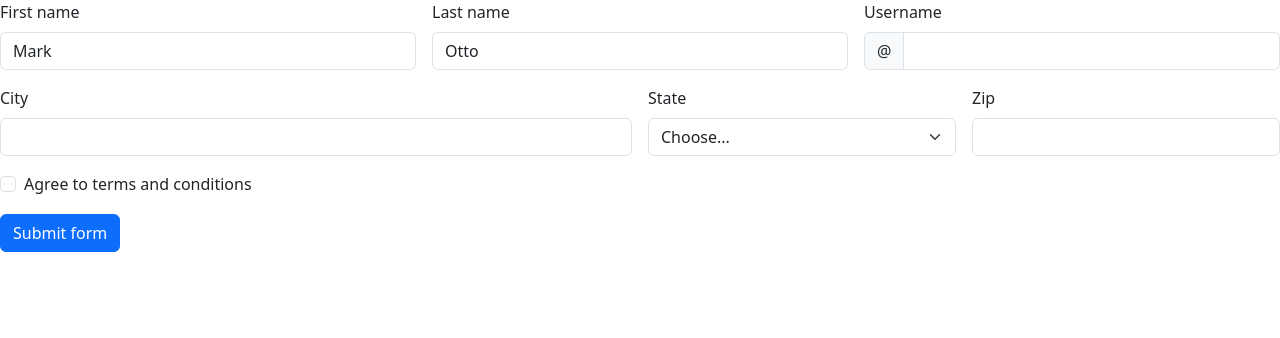
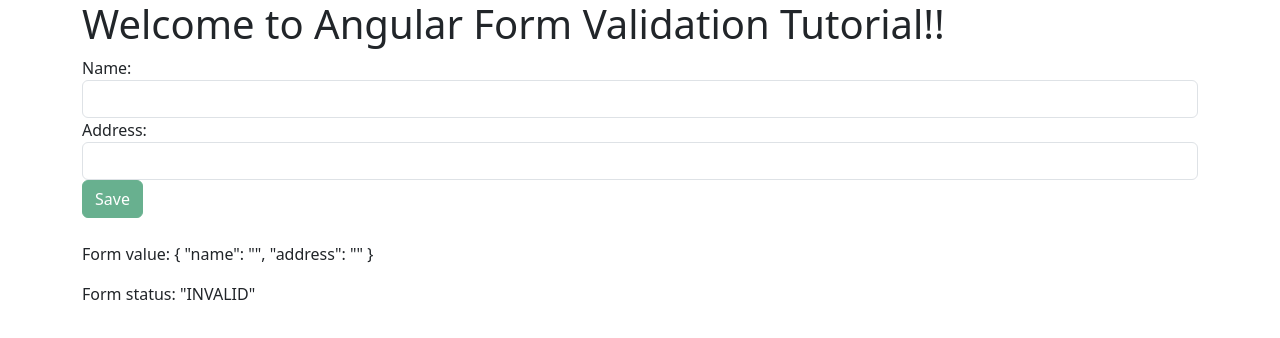
Before and after one commit to gabrielfelipe29/obligatorioBD, an Angular app in the folder Angular/obligatorioBD/: page /formulario in a window 1280 px wide. Shown: the top 338 px of the page. Built offline with nearby package versions, Linux system fonts and the light colour scheme.

Commit message:
Agregando validacion a campos formulario

```diff
--- a/Angular/obligatorioBD/src/app/app.module.ts
+++ b/Angular/obligatorioBD/src/app/app.module.ts
@@ -1,5 +1,6 @@
 import { NgModule } from '@angular/core';
 import { BrowserModule } from '@angular/platform-browser';
+import { ReactiveFormsModule } from '@angular/forms';
 
 import { AppRoutingModule } from './app-routing.module';
 import { AppComponent } from './app.component';
@@ -22,6 +23,7 @@
   ],
   imports: [
     BrowserModule,
+    ReactiveFormsModule,
     AppRoutingModule
   ],
   providers: [],
--- a/Angular/obligatorioBD/src/app/formulario/formulario.component.css
+++ b/Angular/obligatorioBD/src/app/formulario/formulario.component.css
@@ -0,0 +1,11 @@
+.error {
+  color: red;
+}
+
+input.ng-invalid.ng-touched {
+  border: red 1px solid;
+}
+
+input.ng-valid.ng-touched {
+  border: green 1px solid;
+}
--- a/Angular/obligatorioBD/src/app/formulario/formulario.component.html
+++ b/Angular/obligatorioBD/src/app/formulario/formulario.component.html
@@ -1,64 +1,35 @@
-<form class="row g-3 needs-validation" novalidate>
-    <div class="col-md-4">
-      <label for="validationCustom01" class="form-label">First name</label>
-      <input type="text" class="form-control" id="validationCustom01" value="Mark" required>
-      <div class="valid-feedback">
-        Looks good!
-      </div>
-    </div>
-    <div class="col-md-4">
-      <label for="validationCustom02" class="form-label">Last name</label>
-      <input type="text" class="form-control" id="validationCustom02" value="Otto" required>
-      <div class="valid-feedback">
-        Looks good!
-      </div>
-    </div>
-    <div class="col-md-4">
-      <label for="validationCustomUsername" class="form-label">Username</label>
-      <div class="input-group has-validation">
-        <span class="input-group-text" id="inputGroupPrepend">@</span>
-        <input type="text" class="form-control" id="validationCustomUsername" aria-describedby="inputGroupPrepend" required>
-        <div class="invalid-feedback">
-          Please choose a username.
+<!-- app.component.html -->
+
+<div class="container">
+    <h1>
+        Welcome to {{title}}!!
+    </h1>
+    <form [formGroup]="angForm" novalidate>
+        <div class="form-group">
+            <label>Name:</label>
+            <input class="form-control" formControlName="name" type="text">
         </div>
-      </div>
-    </div>
-    <div class="col-md-6">
-      <label for="validationCustom03" class="form-label">City</label>
-      <input type="text" class="form-control" id="validationCustom03" required>
-      <div class="invalid-feedback">
-        Please provide a valid city.
-      </div>
-    </div>
-    <div class="col-md-3">
-      <label for="validationCustom04" class="form-label">State</label>
-      <select class="form-select" id="validationCustom04" required>
-        <option selected disabled value="">Choose...</option>
-        <option>...</option>
-      </select>
-      <div class="invalid-feedback">
-        Please select a valid state.
-      </div>
-    </div>
-    <div class="col-md-3">
-      <label for="validationCustom05" class="form-label">Zip</label>
-      <input type="text" class="form-control" id="validationCustom05" required>
-      <div class="invalid-feedback">
-        Please provide a valid zip.
-      </div>
-    </div>
-    <div class="col-12">
-      <div class="form-check">
-        <input class="form-check-input" type="checkbox" value="" id="invalidCheck" required>
-        <label class="form-check-label" for="invalidCheck">
-          Agree to terms and conditions
-        </label>
-        <div class="invalid-feedback">
-          You must agree before submitting.
+
+        <div class="error"
+            *ngIf="angForm.controls['name'].invalid && (angForm.controls['name'].dirty || angForm.controls['name'].touched)">
+            <div [hidden]="!angForm.controls['name'].errors.required">
+                Nombre no puede estar vacío.
+            </div>
         </div>
-      </div>
-    </div>
-    <div class="col-12">
-      <button class="btn btn-primary" type="submit">Submit form</button>
-    </div>
-  </form>
+
+        <div class="form-group">
+            <label>Address:</label>
+            <input class="form-control" formControlName="address" type="text">
+        </div>
+        <div *ngIf="angForm.controls['address'].invalid && (angForm.controls['address'].dirty || angForm.controls['address'].touched)"
+            class="alert alert-danger">
+            email is required.
+        </div>
+        <button type="submit" [disabled]="angForm.pristine || angForm.invalid" class="btn btn-success">
+            Save
+        </button>
+    </form>
+    <br />
+    <p>Form value: {{ angForm.value | json }}</p>
+    <p>Form status: {{ angForm.status | json }}</p>
+</div>
--- a/Angular/obligatorioBD/src/app/formulario/formulario.component.ts
+++ b/Angular/obligatorioBD/src/app/formulario/formulario.component.ts
@@ -1,4 +1,5 @@
 import { Component } from '@angular/core';
+import { FormGroup, FormBuilder, Validators } from '@angular/forms';
 
 @Component({
   selector: 'app-formulario',
@@ -6,6 +7,22 @@
   styleUrls: ['./formulario.component.css']
 })
 export class FormularioComponent {
+
+  //CI, nombre, fecha nacimiento, tiene carne de salud (chkbtn), fchvnc carne, comprobante (pdf o jpg)
+
+
+  title = 'Angular Form Validation Tutorial';
+  angForm: FormGroup;
+  constructor(private fb: FormBuilder) {
+    this.createForm();
+  }
+  createForm() {
+    this.angForm = this.fb.group({
+      name: ['', [Validators.required, Validators.minLength(5)]],
+      address: ['', Validators.required]
+    });
+  }
+
 
   ngOnInit(): void {
     (function () {
```
Also changed, not shown: Angular/obligatorioBD/tsconfig.json (+4 -4 lines).
